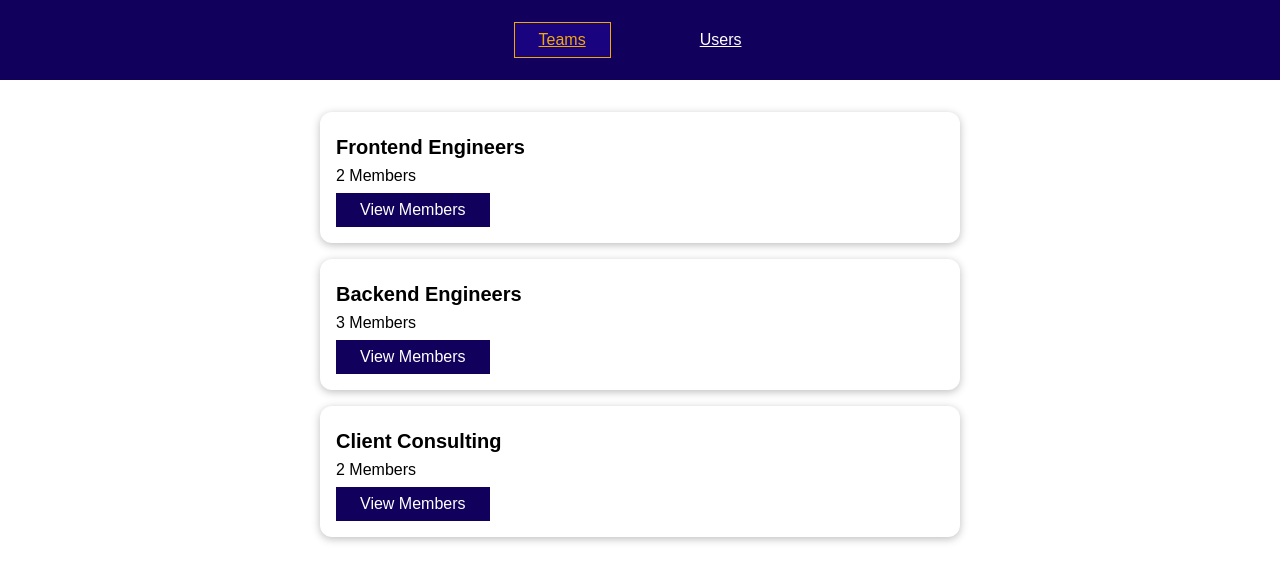
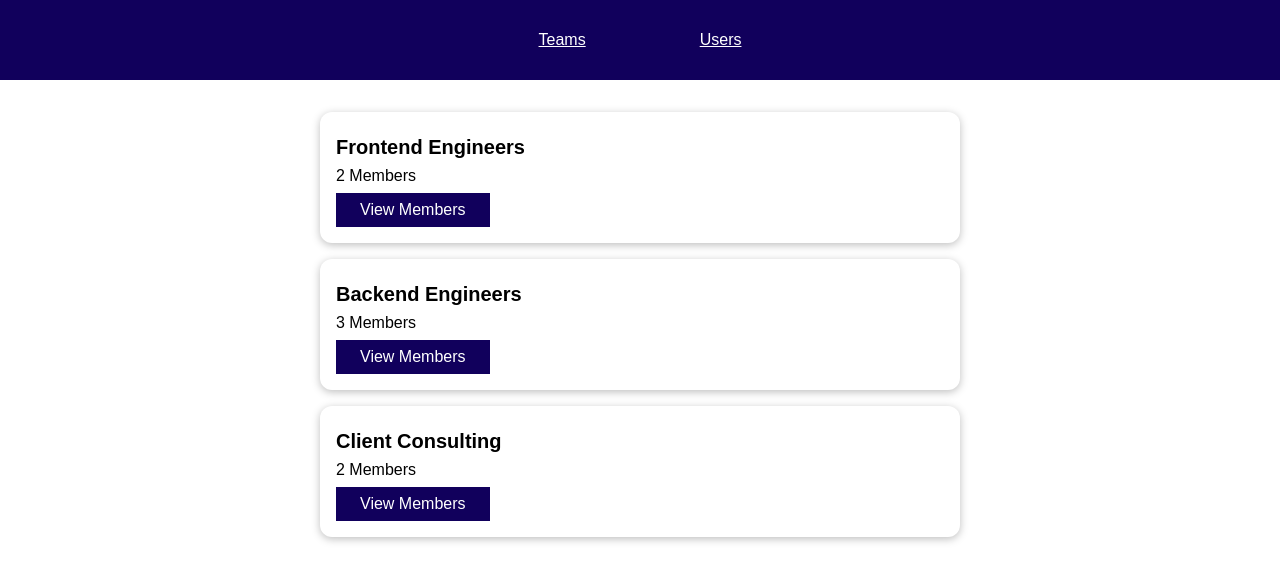
Before and after one commit to daedalus1215/congenial-goggles, a Vue app in the folder client/: page /teams in a window 1280 px wide. Shown: the top 582 px of the page. Built offline with nearby package versions, Linux system fonts and the light colour scheme.

Commit message:
route by name, not by path

```diff
--- a/client/src/components/teams/TeamsItem.vue
+++ b/client/src/components/teams/TeamsItem.vue
@@ -11,7 +11,7 @@ export default {
   props: ['id', 'name', 'memberCount'],
   computed: {
     teamMembersLink() {
-      return `/teams/${this.id}`;
+      return { name: 'team-members', params: { teamId: this.id } }
     }
   }
 };
--- a/client/src/main.js
+++ b/client/src/main.js
@@ -18,12 +18,13 @@ const router = createRouter({
             path: '/teams',
             component: TeamsList,
             children: [
-                { path: ':teamId', component: TeamMembers, props: true }
+                { name: 'team-members', path: ':teamId', component: TeamMembers, props: true }
             ]
         },
         { path: '/teams/:teamId', component: TeamMembers, props: true },
         { path: '/:notFound(.*)', component: NotFound }
-    ]
+    ],
+    linkActiveClass: 'active'
 });
 
 const app = createApp(App)
```
